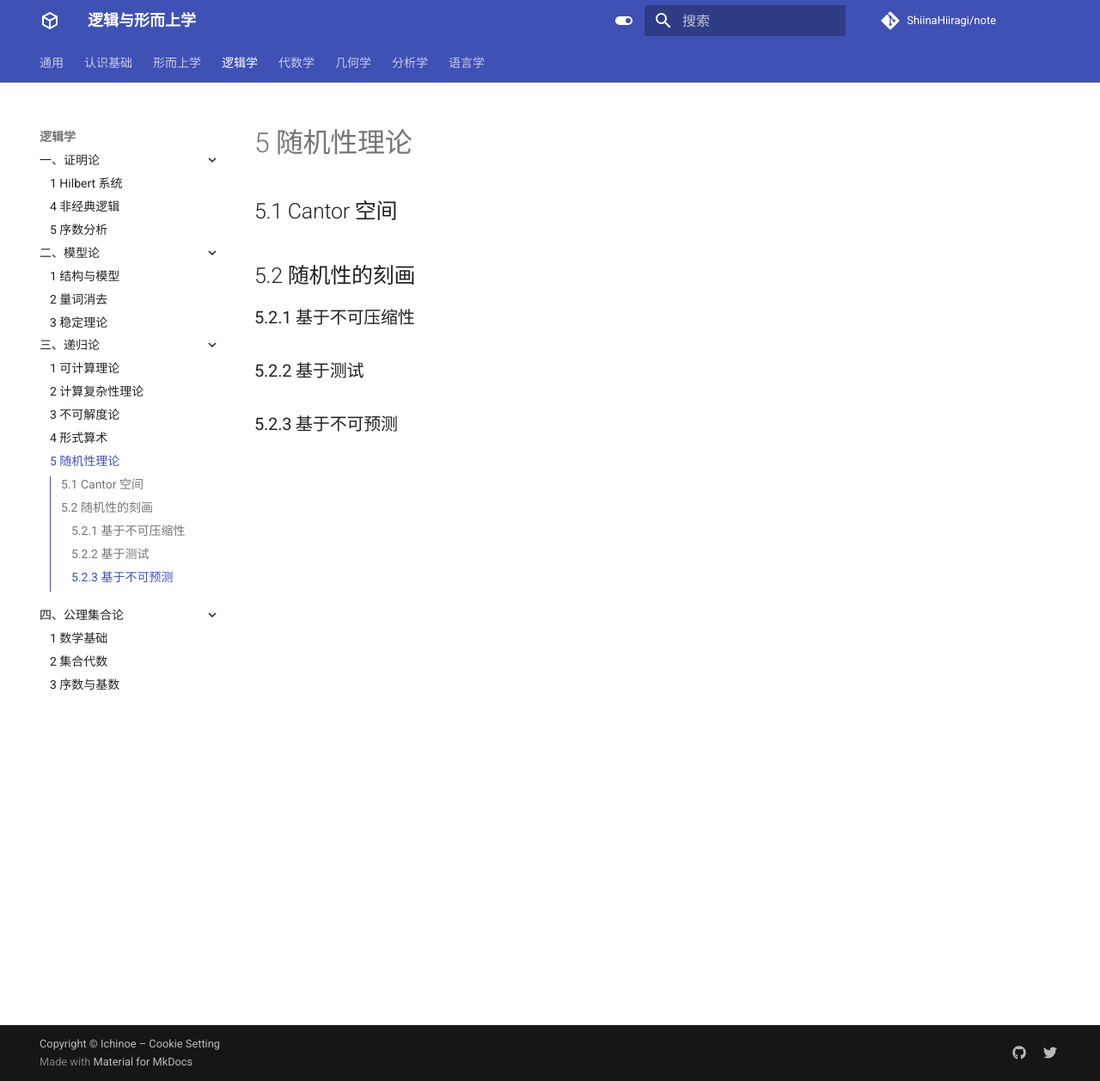
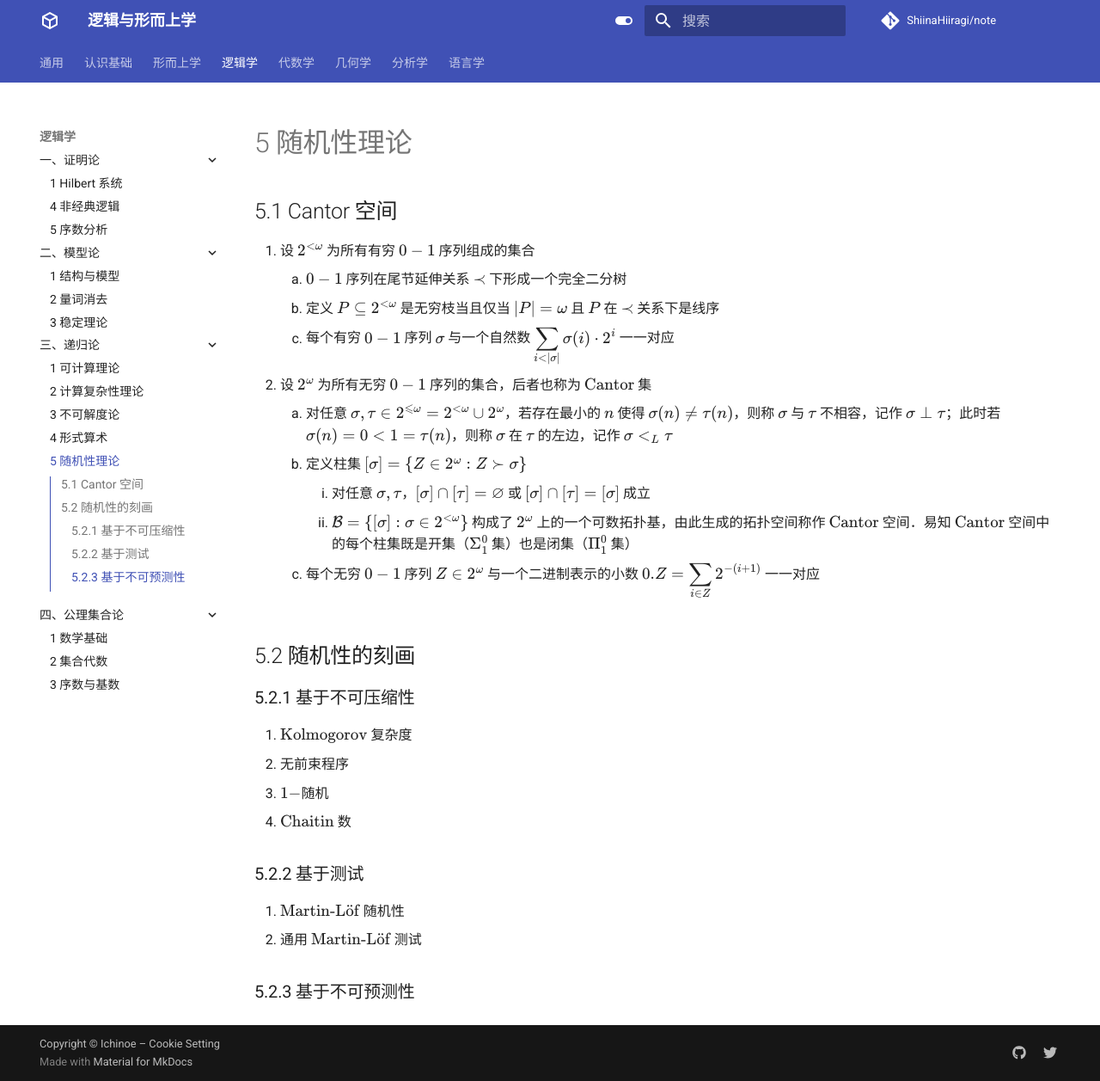
Before and after one commit to ShiinaHiiragi/note, an MkDocs documentation site: the page built from docs/logic/rec/rand.md, in a window 1280 px wide and 1257 px high. Shown: the whole window at 86% size. Built offline with MkDocs 1.6.1 and Material for MkDocs 9.7.7, drawn with Linux system fonts in a browser that asks for light colours; comment, search, counter and statistics services are not loaded.

Commit message:
add frame

```diff
--- a/docs/logic/rec/rand.md
+++ b/docs/logic/rec/rand.md
@@ -1,10 +1,26 @@
 # 5 随机性理论
 
 ## 5.1 Cantor 空间
+1. 设 $2^{<\omega}$ 为所有有穷 $0-1$ 序列组成的集合
+    1. $0-1$ 序列在尾节延伸关系 $\prec$ 下形成一个完全二分树
+    2. 定义 $P \subseteq 2^{<\omega}$ 是无穷枝当且仅当 $|P|=\omega$ 且 $P$ 在 $\prec$ 关系下是线序
+    3. 每个有穷 $0-1$ 序列 $\sigma$ 与一个自然数 ${\displaystyle \sum_{i<|\sigma|} \sigma(i) \cdot 2^{i}}$ 一一对应
+2. 设 $2^{\omega}$ 为所有无穷 $0-1$ 序列的集合，后者也称为 $\text{Cantor}$ 集
+    1. 对任意 $\sigma, \tau \in 2^{\leqslant \omega}=2^{<\omega} \cup 2^{\omega}$，若存在最小的 $n$ 使得 $\sigma(n) \neq \tau(n)$，则称 $\sigma$ 与 $\tau$ 不相容，记作 $\sigma \perp \tau$；此时若 $\sigma(n)=0<1=\tau(n)$，则称 $\sigma$ 在 $\tau$ 的左边，记作 $\sigma<_{L} \tau$
+    2. 定义柱集 $[\sigma]= \left\{Z \in 2^{\omega}: Z \succ \sigma\right\}$
+        1. 对任意 $\sigma, \tau$，$[\sigma] \cap[\tau]=\varnothing$ 或 $[\sigma] \cap[\tau]=[\sigma]$ 成立
+        2. $\mathcal{B}=\left\{[\sigma]: \sigma \in 2^{<\omega}\right\}$ 构成了 $2^{\omega}$ 上的一个可数拓扑基，由此生成的拓扑空间称作 $\text{Cantor}$ 空间．易知 $\text{Cantor}$ 空间中的每个柱集既是开集（$\Sigma_{1}^{0}$ 集）也是闭集（$\Pi_{1}^{0}$ 集）
+    3. 每个无穷 $0-1$ 序列 $Z \in 2^{\omega}$ 与一个二进制表示的小数 ${\displaystyle 0.Z=\sum_{i \in Z} 2^{-(i+1)}}$ 一一对应
 
 ## 5.2 随机性的刻画
 ### 5.2.1 基于不可压缩性
+1. $\text{Kolmogorov}$ 复杂度
+2. 无前束程序
+3. $1-$随机
+4. $\text{Chaitin}$ 数
 
 ### 5.2.2 基于测试
+1. $\text{Martin-L}\ddot{\mathrm{o}}\text{f}$ 随机性
+2. 通用 $\text{Martin-L}\ddot{\mathrm{o}}\text{f}$ 测试
 
-### 5.2.3 基于不可预测
+### 5.2.3 基于不可预测性
```
Also changed, not shown: docs/anly/princ/seq.md (+1 -1 lines), docs/top/point/space.md (+0 -4 lines).
